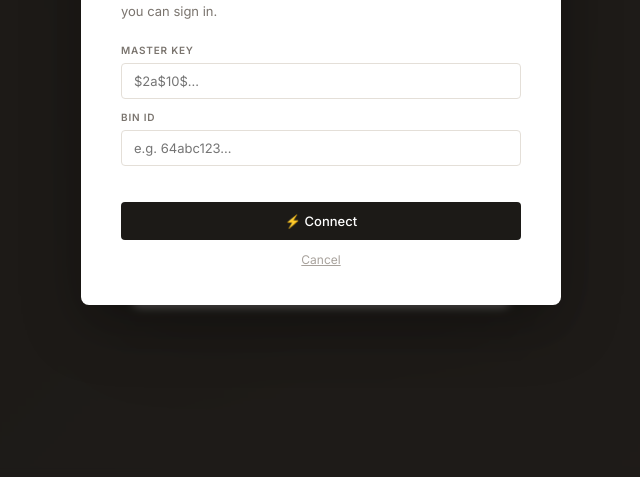
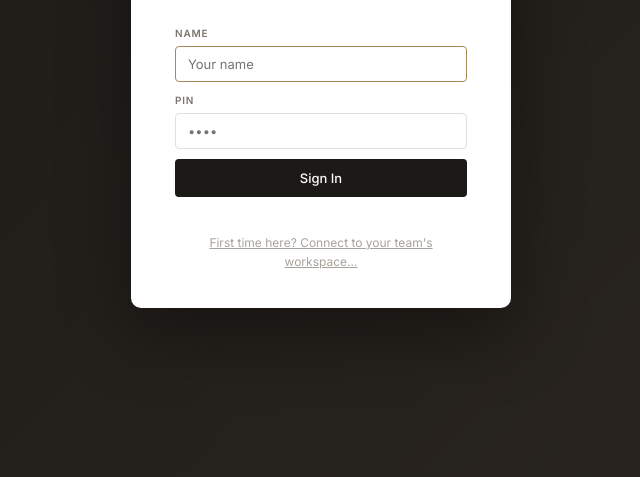
Before and after one commit to wintraservices-cyber/tool-project-hub, a plain HTML site: page project-portal.html in a window 1280 px wide. Shown: the part 323-800 px from the top of the page, without its empty margins (319-959 px from the left). Drawn offline with nearby package versions, Linux system fonts and the light colour scheme.

Commit message:
Add files via upload

```diff
--- a/project-portal.html
+++ b/project-portal.html
@@ -265,7 +265,7 @@ body{font-family:'Inter',sans-serif;background:var(--cream);color:var(--ink);fon
 </div>
 
 <!-- Pre-login cloud connect (for brand-new devices joining an existing team) -->
-<div id="prelogin-overlay" class="hidden" style="position:fixed;inset:0;background:rgba(28,26,23,.75);display:flex;align-items:center;justify-content:center;z-index:2100;backdrop-filter:blur(4px)">
+<div id="prelogin-overlay" class="hidden" style="position:fixed;inset:0;background:rgba(28,26,23,.75);align-items:center;justify-content:center;z-index:2100;backdrop-filter:blur(4px)">
   <div class="cloud-modal">
     <div class="cm-eye">Join Existing Workspace</div>
     <div class="cm-title">Connect Before Signing In</div>
```
